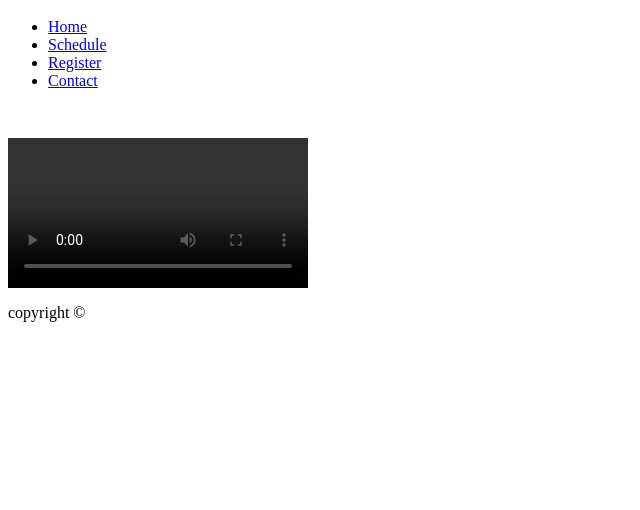
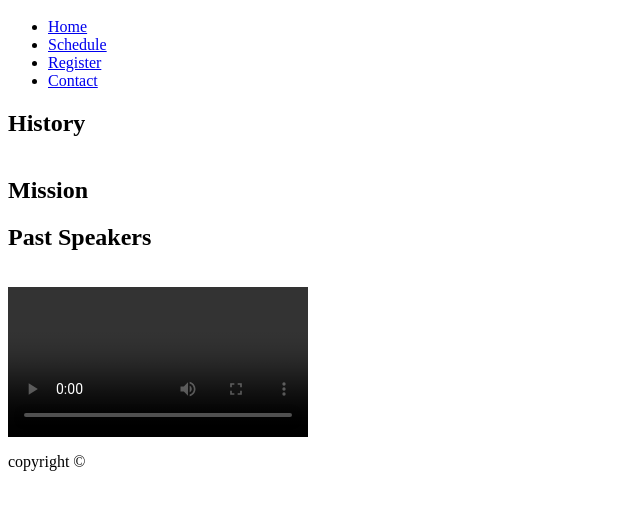
Before and after one commit to firihy96/TechCon_HTML, a plain HTML site: page techcon_website/about.html in a window 1280 px wide. Shown: the part 48-558 px from the top of the page, without its empty margins (0-640 px from the left). Drawn offline with Linux system fonts and the light colour scheme.

Commit message:
Update about.html

```diff
--- a/techcon_website/about.html
+++ b/techcon_website/about.html
@@ -19,13 +19,17 @@
     </header>
     <main>
       <article id='history'>
+        <h2>History</h2>
         <figure>
           <img src="" alt="" >
           <figcaption></figcaption>
         </figure>
       </article>
-      <article id='mission'></article>
+      <article id='mission'>
+        <h2>Mission</h2>
+      </article>
       <article id='past-speakers'>
+        <h2>Past Speakers</h2>
          <figure>
           <img src="" alt="" >
           <figcaption></figcaption>
```
